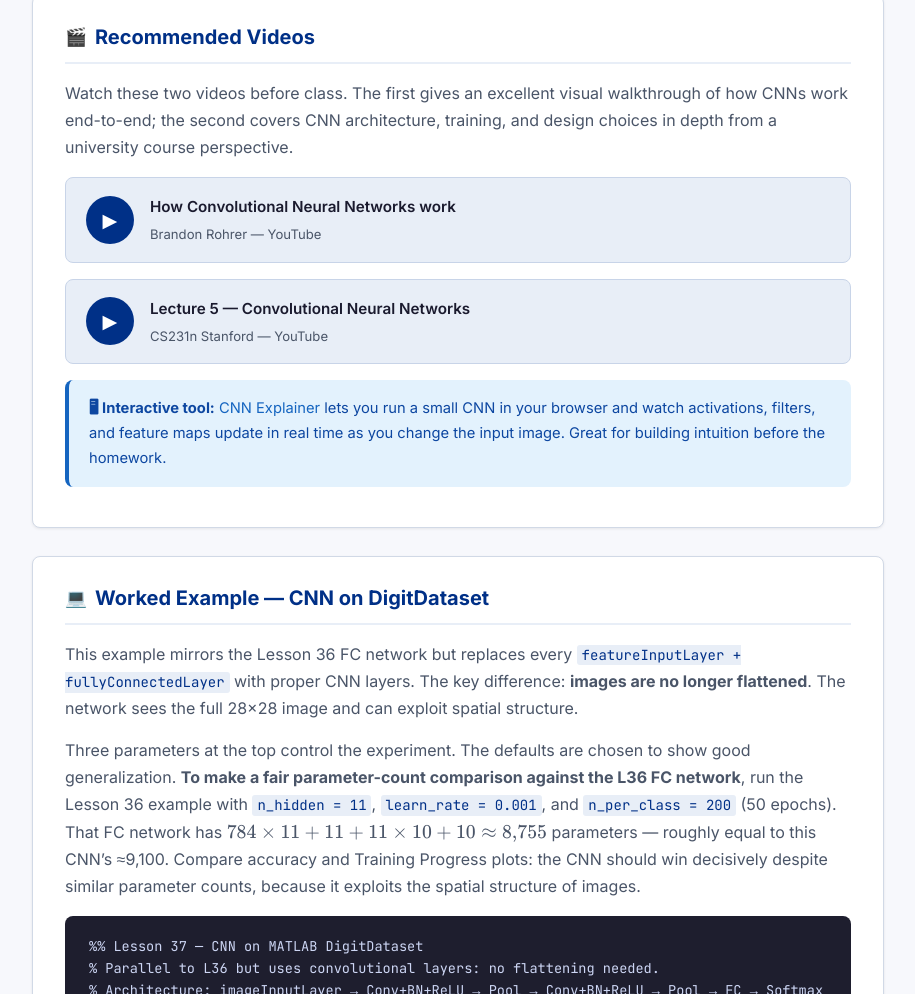
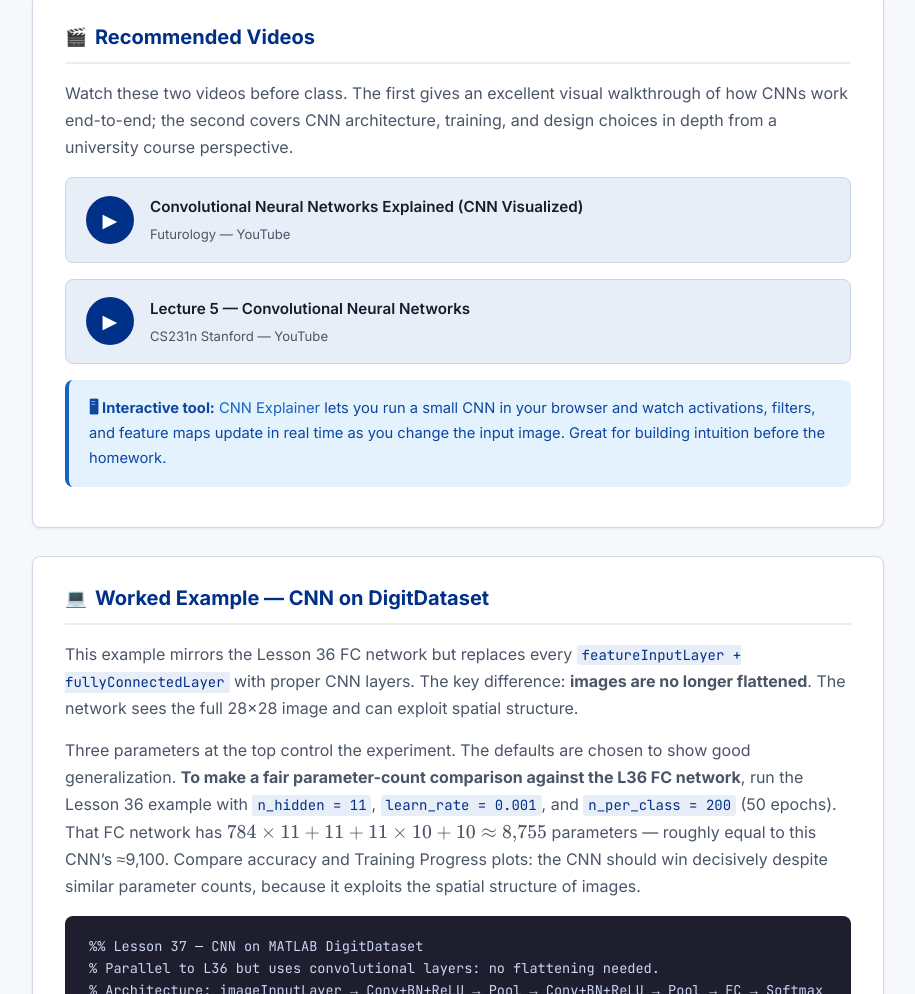
Before and after one commit to cpellizzari/phys356-site, a plain HTML site: page lesson37.html in a window 1280 px wide. Shown: the part 8207-9201 px from the top of the page, without its empty margins (182-1097 px from the left). Drawn offline with nearby package versions, Linux system fonts and the light colour scheme.

Commit message:
L37: swap CNN video to user-suggested Futurology visualization (pj9-rr1wDhM)
Co-Authored-By: Claude Sonnet 4.6 <noreply@anthropic.com>

```diff
--- a/lesson37.html
+++ b/lesson37.html
@@ -665,11 +665,11 @@
     <h2><span class="section-icon">&#x1F3AC;</span> Recommended Videos</h2>
     <p>Watch these two videos before class. The first gives an excellent visual walkthrough of how CNNs work end-to-end; the second covers CNN architecture, training, and design choices in depth from a university course perspective.</p>
 
-    <a href="https://www.youtube.com/watch?v=FmpDIaiMIeA" target="_blank" rel="noopener" class="video-link-card">
+    <a href="https://www.youtube.com/watch?v=pj9-rr1wDhM" target="_blank" rel="noopener" class="video-link-card">
       <div class="video-link-thumb">&#x25B6;</div>
       <div class="video-link-info">
-        <div class="video-link-title">How Convolutional Neural Networks work</div>
-        <div class="video-link-channel">Brandon Rohrer &mdash; YouTube</div>
+        <div class="video-link-title">Convolutional Neural Networks Explained (CNN Visualized)</div>
+        <div class="video-link-channel">Futurology &mdash; YouTube</div>
       </div>
     </a>
 
```
